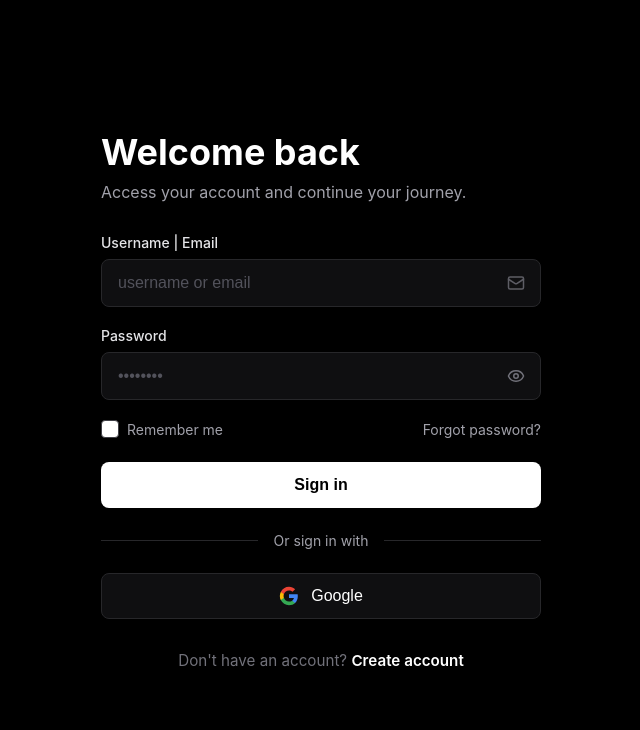
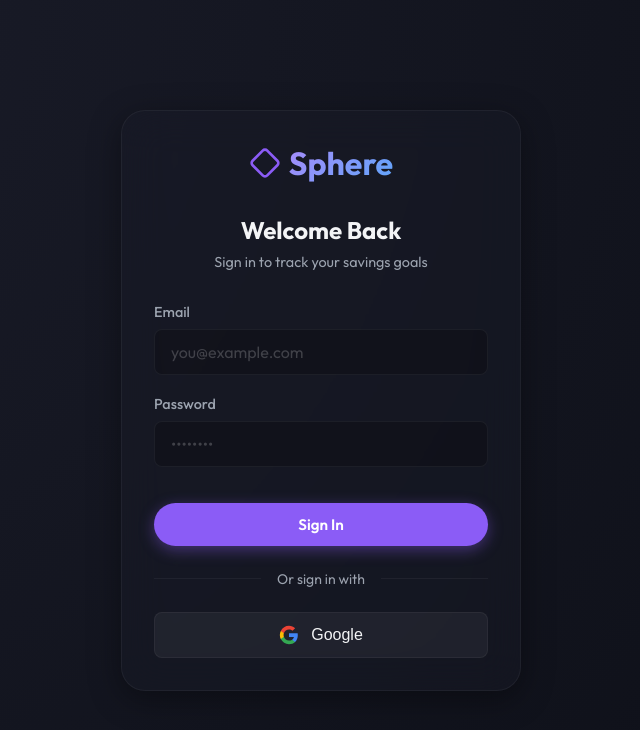
Before and after one commit to nxvneet/savings-tracker, a React (Vite) app: page /login in a window 1280 px wide. Shown: the top 730 px of the page, without its empty margins (319-959 px from the left). Built offline with nearby package versions, Linux system fonts and the light colour scheme.

Commit message:
Revert login to glassmorphism with Google login retained

```diff
--- a/src/pages/Login.css
+++ b/src/pages/Login.css
@@ -1,207 +1,104 @@
-.login-page-wrapper {
-  background-color: #000000;
-  min-height: 100vh;
+.login-container {
   display: flex;
   align-items: center;
   justify-content: center;
-  color: #ffffff;
-  font-family: -apple-system, BlinkMacSystemFont, "Segoe UI", Roboto, Helvetica, Arial, sans-serif;
-  padding: 1.5rem;
+  min-height: 100vh;
+  padding: 1rem;
 }
 
-.login-form-container {
+.login-card {
   width: 100%;
-  max-width: 440px;
-  display: flex;
-  flex-direction: column;
+  max-width: 400px;
+  padding: 2rem;
+  background: var(--card-bg);
+  backdrop-filter: blur(20px);
+  -webkit-backdrop-filter: blur(20px);
+  border: 1px solid var(--card-border);
+  border-radius: var(--radius-lg);
+  box-shadow: var(--glass-shadow);
+  text-align: center;
 }
 
-.login-hero-title {
-  font-size: 2.25rem;
-  font-weight: 700;
-  margin-bottom: 0.5rem;
-  color: #ffffff;
-}
-
-.login-hero-subtitle {
-  font-size: 1rem;
-  color: #a1a1aa;
+.login-logo {
+  display: flex;
+  align-items: center;
+  justify-content: center;
+  gap: 0.5rem;
   margin-bottom: 2rem;
 }
 
-.auth-form-group {
-  display: flex;
-  flex-direction: column;
-  margin-bottom: 1.25rem;
-}
-
-.auth-label {
-  font-size: 0.875rem;
-  font-weight: 500;
-  color: #e4e4e7;
+.login-title {
+  font-size: 1.5rem;
+  font-weight: 700;
   margin-bottom: 0.5rem;
 }
 
-.auth-input-wrapper {
-  position: relative;
-  display: flex;
-  align-items: center;
+.login-subtitle {
+  color: var(--text-muted);
+  margin-bottom: 2rem;
+  font-size: 0.9rem;
 }
 
-.auth-input {
-  width: 100%;
-  background-color: #0f0f11;
-  border: 1px solid #27272a;
-  border-radius: 8px;
-  padding: 0.875rem 1rem;
-  color: #ffffff;
-  font-size: 1rem;
-  outline: none;
-  transition: border-color 0.2s ease;
+.login-form {
+  display: flex;
+  flex-direction: column;
+  gap: 1.25rem;
 }
 
-.auth-input::placeholder {
-  color: #52525b;
+.login-btn {
+  margin-top: 1rem;
 }
 
-.auth-input:focus {
-  border-color: #52525b;
-}
-
-.auth-input-icon {
-  position: absolute;
-  right: 1rem;
-  color: #71717a;
-  cursor: pointer;
-  display: flex;
-  align-items: center;
-  justify-content: center;
-}
-
-.auth-options {
-  display: flex;
-  justify-content: space-between;
-  align-items: center;
-  margin-bottom: 1.5rem;
-}
-
-.remember-me {
-  display: flex;
-  align-items: center;
-  gap: 0.5rem;
-  cursor: pointer;
-}
-
-.remember-checkbox {
-  appearance: none;
-  width: 18px;
-  height: 18px;
-  border: 1px solid #3f3f46;
-  border-radius: 4px;
-  background-color: #ffffff;
-  cursor: pointer;
-}
-
-.remember-text {
-  font-size: 0.875rem;
-  color: #a1a1aa;
-}
-
-.forgot-password {
-  font-size: 0.875rem;
-  color: #a1a1aa;
-  text-decoration: none;
-}
-
-.forgot-password:hover {
-  text-decoration: underline;
-}
-
-.btn-signin {
-  width: 100%;
-  background-color: #ffffff;
-  color: #000000;
-  font-weight: 600;
-  font-size: 1rem;
-  padding: 0.875rem;
-  border-radius: 8px;
-  border: none;
-  cursor: pointer;
-  margin-bottom: 1.5rem;
-  transition: opacity 0.2s ease;
-}
-
-.btn-signin:hover {
-  opacity: 0.9;
-}
-
-.divider {
+.login-divider {
   display: flex;
   align-items: center;
   text-align: center;
-  margin-bottom: 1.5rem;
+  margin: 1.5rem 0;
 }
 
-.divider::before,
-.divider::after {
+.login-divider::before,
+.login-divider::after {
   content: '';
   flex: 1;
-  border-bottom: 1px solid #27272a;
+  border-bottom: 1px solid var(--card-border);
 }
 
-.divider:not(:empty)::before {
+.login-divider:not(:empty)::before {
   margin-right: 1rem;
 }
 
-.divider:not(:empty)::after {
+.login-divider:not(:empty)::after {
   margin-left: 1rem;
 }
 
 .divider-text {
-  color: #a1a1aa;
+  color: var(--text-muted);
   font-size: 0.875rem;
 }
 
 .btn-google {
   width: 100%;
-  background-color: #0f0f11;
-  color: #ffffff;
+  background-color: rgba(255, 255, 255, 0.05);
+  color: var(--text-main);
   font-weight: 500;
   font-size: 1rem;
   padding: 0.75rem;
-  border: 1px solid #27272a;
-  border-radius: 8px;
+  border: 1px solid var(--card-border);
+  border-radius: var(--radius-sm);
   display: flex;
   align-items: center;
   justify-content: center;
   gap: 0.75rem;
   cursor: pointer;
-  transition: background-color 0.2s ease;
-  margin-bottom: 2rem;
+  transition: var(--transition);
 }
 
 .btn-google:hover {
-  background-color: #18181b;
+  background-color: rgba(255, 255, 255, 0.1);
+  border-color: rgba(255, 255, 255, 0.15);
 }
 
 .google-icon {
   width: 20px;
   height: 20px;
 }
-
-.signup-prompt {
-  text-align: center;
-  font-size: 0.95rem;
-  color: #71717a;
-}
-
-.signup-link {
-  color: #ffffff;
-  font-weight: 600;
-  text-decoration: none;
-  cursor: pointer;
-}
-
-.signup-link:hover {
-  text-decoration: underline;
-}
--- a/src/pages/Login.jsx
+++ b/src/pages/Login.jsx
@@ -1,14 +1,13 @@
 import { useState } from 'react';
 import { useNavigate } from 'react-router-dom';
 import { useStore } from '../store/useStore';
-import { Eye, Mail } from 'lucide-react';
+import { Diamond } from 'lucide-react';
 import './Login.css';
 
 export default function Login() {
   const [email, setEmail] = useState('');
   const [password, setPassword] = useState('');
   const [error, setError] = useState('');
-
   const login = useStore((state) => state.login);
   const navigate = useNavigate();
 
@@ -24,62 +23,47 @@
   };
 
   return (
-    <div className="login-page-wrapper">
-      <div className="login-form-container">
+    <div className="login-container">
+      <div className="login-card animate-fade-in">
+        <div className="login-logo">
+          <Diamond size={32} color="var(--primary)" />
+          <h1 className="text-gradient" style={{ fontSize: '2rem', fontWeight: 700 }}>Sphere</h1>
+        </div>
 
-        <h1 className="login-hero-title">Welcome back</h1>
-        <p className="login-hero-subtitle">Access your account and continue your journey.</p>
+        <h2 className="login-title">Welcome Back</h2>
+        <p className="login-subtitle">Sign in to track your savings goals</p>
 
-        <form onSubmit={handleLogin}>
-          <div className="auth-form-group">
-            <label className="auth-label">Username | Email</label>
-            <div className="auth-input-wrapper">
+        <form onSubmit={handleLogin} className="login-form">
+          <div className="input-group">
+            <label className="input-label" style={{ textAlign: 'left' }}>Email</label>
             <input
-                type="text"
-                className="auth-input"
-                placeholder="username or email"
+              type="email"
+              className="input-field"
+              placeholder="you@example.com"
               value={email}
               onChange={(e) => setEmail(e.target.value)}
             />
-              <div className="auth-input-icon" style={{ opacity: 0.8 }}>
-                 {/* Simplified icon similar to the exact image icon request */}
-                <Mail size={18} />
-              </div>
-            </div>
           </div>
 
-          <div className="auth-form-group">
-             <label className="auth-label">Password</label>
-             <div className="auth-input-wrapper">
+          <div className="input-group">
+             <label className="input-label" style={{ textAlign: 'left' }}>Password</label>
              <input
                type="password"
-                 className="auth-input"
+               className="input-field"
                placeholder="••••••••"
                value={password}
                onChange={(e) => setPassword(e.target.value)}
              />
-               <div className="auth-input-icon">
-                 <Eye size={18} />
-               </div>
-             </div>
           </div>
 
-          {error && <span style={{color: '#ef4444', fontSize: '0.85rem', marginBottom: '1rem', display: 'block'}}>{error}</span>}
+          {error && <span className="error-text">{error}</span>}
 
-          <div className="auth-options">
-            <label className="remember-me">
-              <input type="checkbox" className="remember-checkbox" defaultChecked />
-              <span className="remember-text">Remember me</span>
-            </label>
-            <a href="#" className="forgot-password">Forgot password?</a>
-          </div>
-
-          <button type="submit" className="btn-signin">
-            Sign in
+          <button type="submit" className="btn btn-primary login-btn">
+            Sign In
           </button>
         </form>
 
-        <div className="divider">
+        <div className="login-divider">
           <span className="divider-text">Or sign in with</span>
         </div>
 
@@ -93,10 +77,6 @@
           Google
         </button>
 
-        <div className="signup-prompt">
-          Don't have an account? <span className="signup-link">Create account</span>
-        </div>
-
       </div>
     </div>
   );
```
Lines whose indentation alone changed are shown as unchanged.
